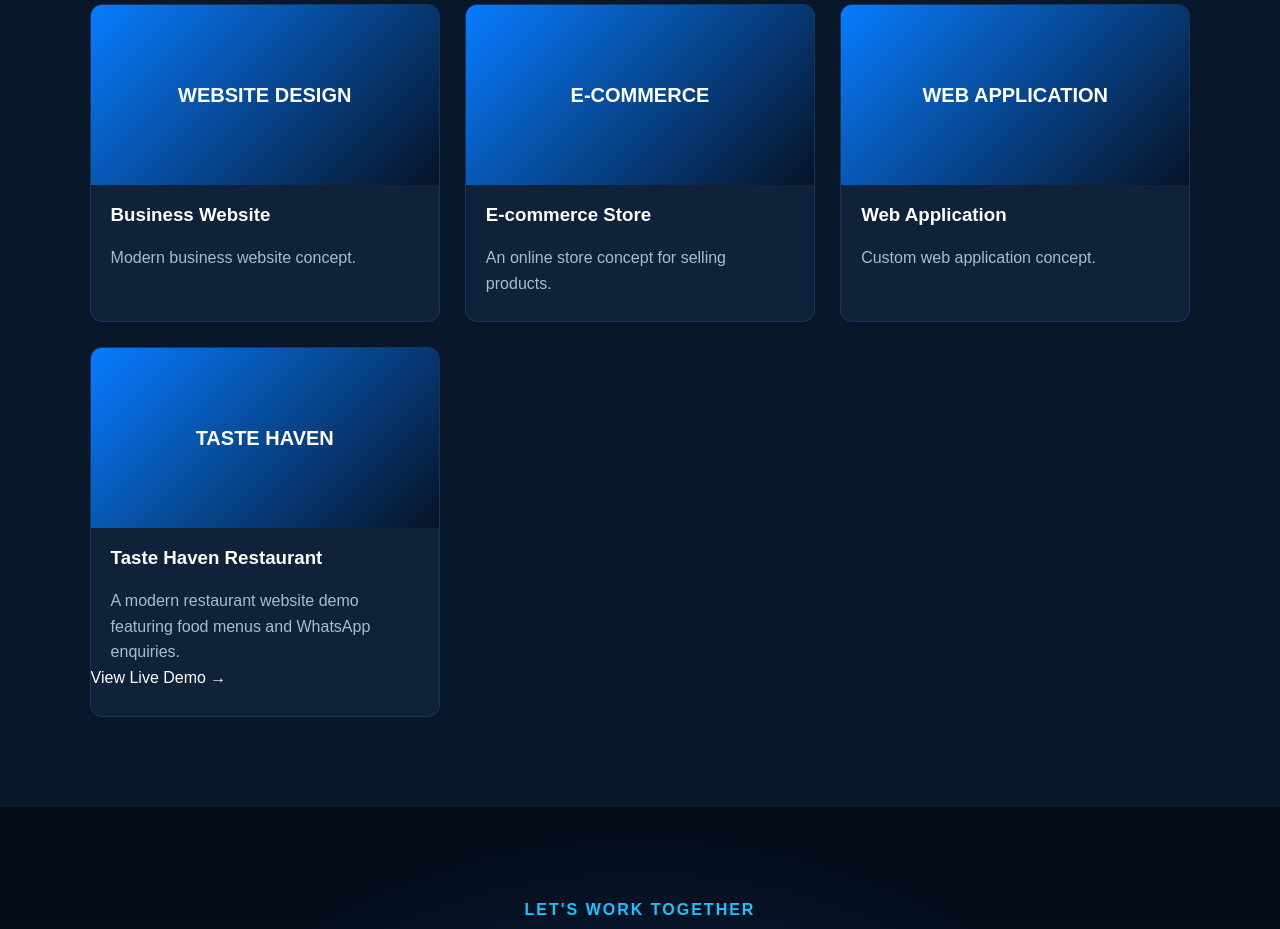
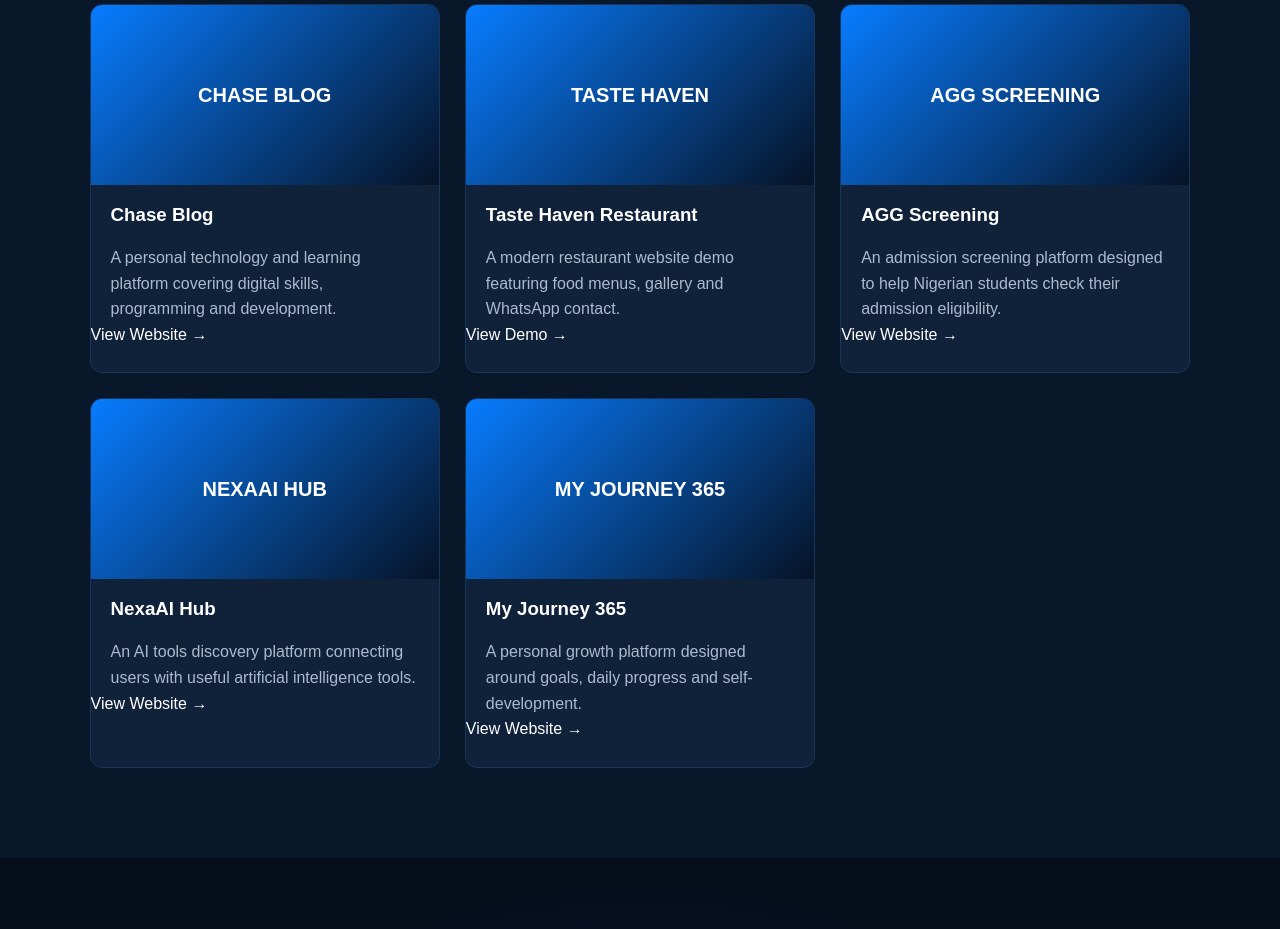
Before and after one commit to nurudeenkamaldeen405-boop/chase-digital-solutions, a plain HTML site: page index.html in a window 1280 px wide. Shown: the part 3433-4362 px from the top of the page. Drawn offline with Linux system fonts and the light colour scheme.

Commit message:
index.html

```diff
--- a/index.html
+++ b/index.html
@@ -253,42 +253,78 @@
 
     <div class="portfolio-grid">
 
+    <!-- PROJECT 1 -->
     <div class="portfolio-card">
         <div class="portfolio-image">
-                WEBSITE DESIGN
+            CHASE BLOG
         </div>
-            <h3>Business Website</h3>
-            <p>Modern business website concept.</p>
+        <h3>Chase Blog</h3>
+        <p>A personal technology and learning platform covering digital skills, programming and development.</p>
+        <a href="https://chase066.wordpress.com"
+           target="_blank"
+           rel="noopener noreferrer"
+           class="portfolio-link">
+            View Website →
+        </a>
     </div>
 
-        <div class="portfolio-card">
-            <div class="portfolio-image">
-                E-COMMERCE
-            </div>
-            <h3>E-commerce Store</h3>
-            <p>An online store concept for selling products.</p>
-        </div>
-
-        <div class="portfolio-card">
-            <div class="portfolio-image">
-                WEB APPLICATION
-            </div>
-            <h3>Web Application</h3>
-            <p>Custom web application concept.</p>
-        </div>
-
+    <!-- PROJECT 2 -->
     <div class="portfolio-card">
         <div class="portfolio-image">
             TASTE HAVEN
         </div>
         <h3>Taste Haven Restaurant</h3>
-            <p>A modern restaurant website demo featuring food menus and WhatsApp enquiries.</p>
-
+        <p>A modern restaurant website demo featuring food menus, gallery and WhatsApp contact.</p>
         <a href="https://taste-haven-restaurant-rose.vercel.app"
            target="_blank"
            rel="noopener noreferrer"
            class="portfolio-link">
-                View Live Demo →
+            View Demo →
+        </a>
+    </div>
+
+    <!-- PROJECT 3 -->
+    <div class="portfolio-card">
+        <div class="portfolio-image">
+            AGG SCREENING
+        </div>
+        <h3>AGG Screening</h3>
+        <p>An admission screening platform designed to help Nigerian students check their admission eligibility.</p>
+        <a href="https://aggscreening.netlify.app"
+           target="_blank"
+           rel="noopener noreferrer"
+           class="portfolio-link">
+            View Website →
+        </a>
+    </div>
+
+    <!-- PROJECT 4 -->
+    <div class="portfolio-card">
+        <div class="portfolio-image">
+            NEXAAI HUB
+        </div>
+        <h3>NexaAI Hub</h3>
+        <p>An AI tools discovery platform connecting users with useful artificial intelligence tools.</p>
+        <a href="https://nexaai-hub.vercel.app"
+           target="_blank"
+           rel="noopener noreferrer"
+           class="portfolio-link">
+            View Website →
+        </a>
+    </div>
+
+    <!-- PROJECT 5 -->
+    <div class="portfolio-card">
+        <div class="portfolio-image">
+            MY JOURNEY 365
+        </div>
+        <h3>My Journey 365</h3>
+        <p>A personal growth platform designed around goals, daily progress and self-development.</p>
+        <a href="https://my-journey-365.vercel.app"
+           target="_blank"
+           rel="noopener noreferrer"
+           class="portfolio-link">
+            View Website →
         </a>
     </div>
 
```
Lines whose indentation alone changed are shown as unchanged.
